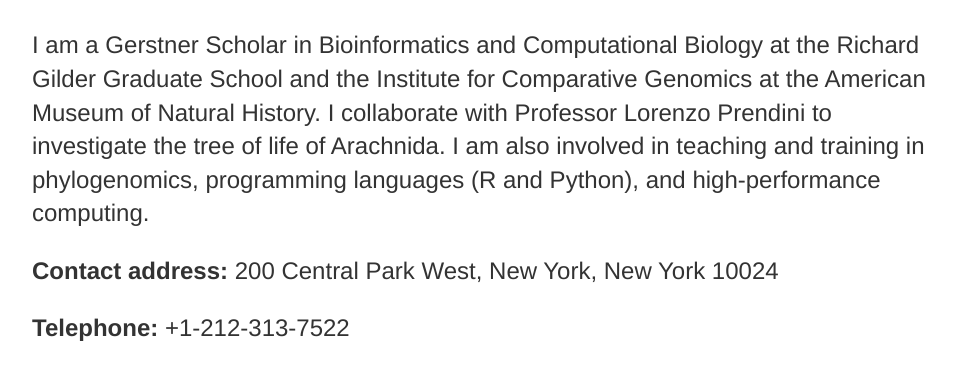
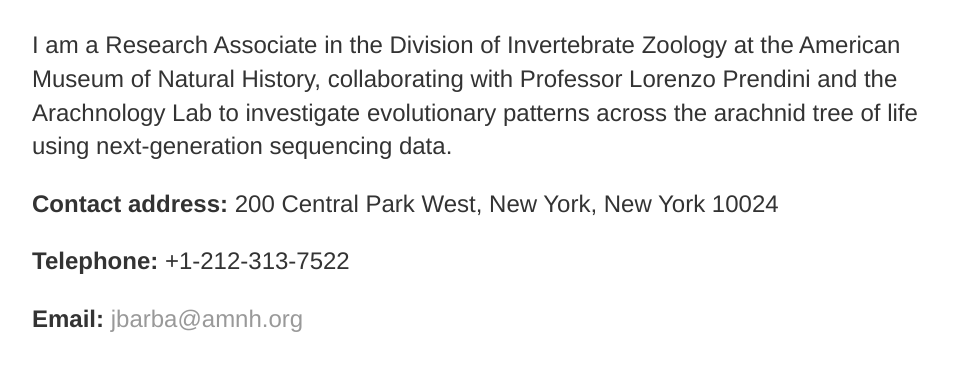
Before and after one commit to josebarbamontoya/josebarbamontoya.github.io, a Jekyll site: the page built from about/index.html, in a window 1280 px wide and 900 px high, cut to the strip 524-900 px from the top of the window. Shown: the whole strip, without its empty margins (160-1116 px from the left). Built offline with Jekyll 4.4.1, drawn with Linux system fonts in a browser that asks for light colours.

Commit message:
Update index.html

```diff
--- a/about/index.html
+++ b/about/index.html
@@ -6,7 +6,7 @@
 	<div class="about">
   		<h1>Jose Barba-Montoya</h1>
 		<p style="text-align:center;"><img src="/img/photo14.jpg" height="300" width="300"></p>
-		<p>I am a Gerstner Scholar in Bioinformatics and Computational Biology at the Richard Gilder Graduate School and the Institute for Comparative Genomics at the American Museum of Natural History. I collaborate with Professor Lorenzo Prendini to investigate the tree of life of Arachnida. I am also involved in teaching and training in phylogenomics, programming languages (R and Python), and high-performance computing.
+		<p>I am a Research Associate in the Division of Invertebrate Zoology at the American Museum of Natural History, collaborating with Professor Lorenzo Prendini and the Arachnology Lab to investigate evolutionary patterns across the arachnid tree of life using next-generation sequencing data.
 		<p><b>Contact address: </b>200 Central Park West, New York, New York 10024</p>
 		<p><b>Telephone: </b>+1-212-313-7522</p>
 		<p><b>Email: </b> <a href="mailto:jbarba@amnh.org">jbarba@amnh.org</a></p>
```
